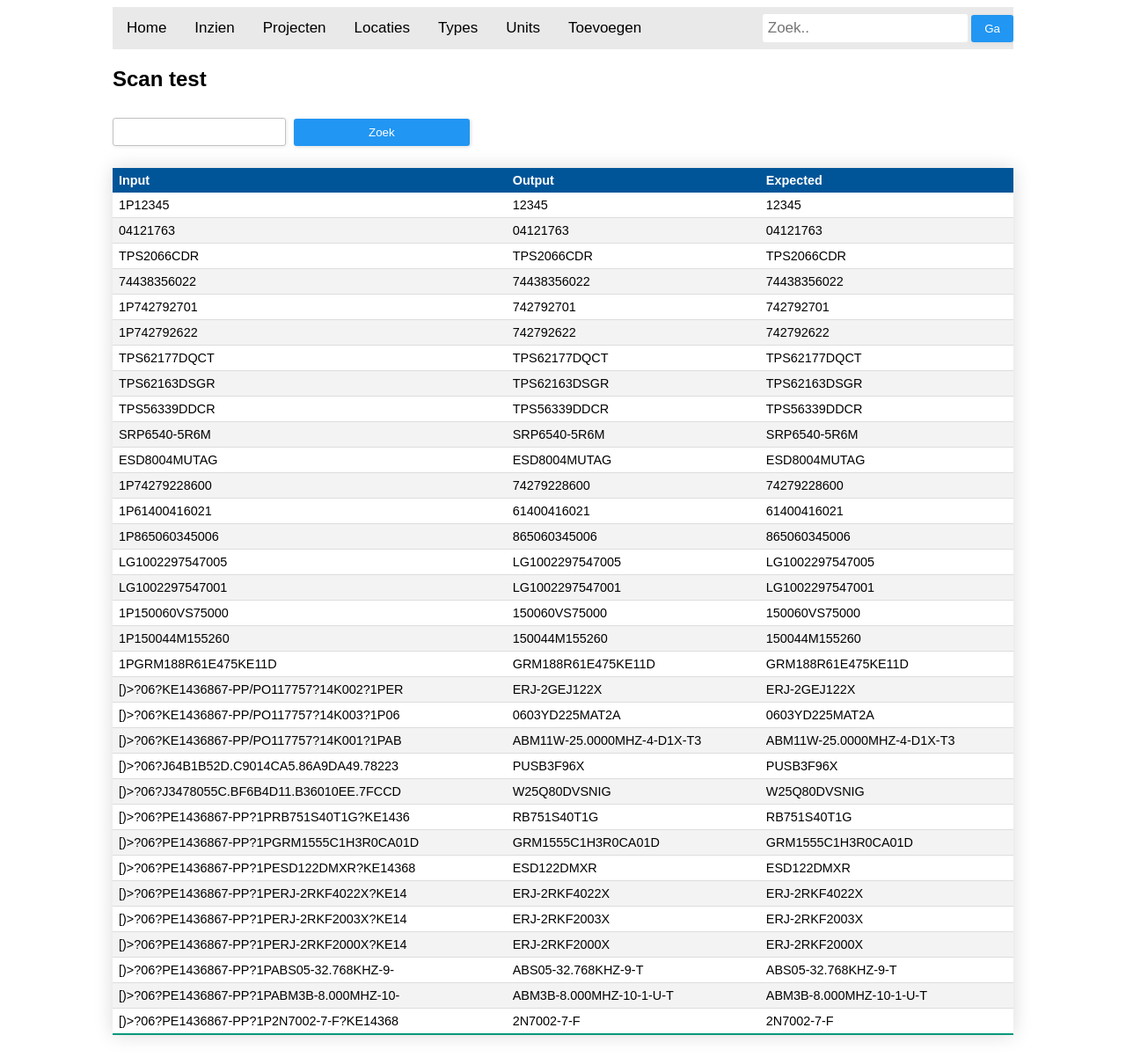
After one commit to jeroenweij/partsDb, a PHP site: page /scan.php in a window 1280 px wide. The commit adds this page. Shown: the whole page at 88% size. Run offline with PHP 8.4, Linux system fonts and the light colour scheme; data that the repository does not hold is empty.

Commit message:
add barcode scanner test

```diff
--- /dev/null
+++ b/scan.php
@@ -0,0 +1,90 @@
+<?php
+
+require('scan2id.php');
+require('nexarAPI.php');
+require('header.php');
+require('mysqlConn.php');
+
+printHeader("Scan test");
+
+?>
+    <form action="scan.php" method="post">
+        <input name="q" type="text" value="" autofocus />&nbsp;
+        <input class="twohndrdpx" name="submit" type="submit" value="Zoek"/>
+    </form>
+<?php
+if (isset($_POST["q"])) {
+    $txt = $_POST['q'];
+    $input = scan2id(validateInput($_POST["q"]));
+
+    echo("<h4>$txt</h4>\n");
+    echo("<h4>$input</h4>\n");
+    echo("<p>[\"$txt\", \"$input\"],</p>\n");
+
+} else {
+
+    $data = [
+        ["1P12345", "12345"],
+        ["04121763", "04121763"],
+        ["TPS2066CDR", "TPS2066CDR"],
+        ["74438356022", "74438356022"],
+        ["1P742792701", "742792701"],
+        ["1P742792622", "742792622"],
+        ["TPS62177DQCT", "TPS62177DQCT"],
+        ["TPS62163DSGR", "TPS62163DSGR"],
+        ["TPS56339DDCR", "TPS56339DDCR"],
+        ["SRP6540-5R6M", "SRP6540-5R6M"],
+        ["ESD8004MUTAG", "ESD8004MUTAG"],
+        ["1P74279228600", "74279228600"],
+        ["1P61400416021", "61400416021"],
+        ["1P865060345006", "865060345006"],
+        ["LG1002297547005", "LG1002297547005"],
+        ["LG1002297547001", "LG1002297547001"],
+        ["1P150060VS75000", "150060VS75000"],
+        ["1P150044M155260", "150044M155260"],
+        ["1PGRM188R61E475KE11D", "GRM188R61E475KE11D"],
+        ["[)>?06?KE1436867-PP/PO117757?14K002?1PERJ-2GEJ122X?PE1436867-PP?Q20?11K069318739?4LCN?1VPanasonic??", "ERJ-2GEJ122X"],
+        ["[)>?06?KE1436867-PP/PO117757?14K003?1P0603YD225MAT2A?PE1436867-PP?Q20?11K069318739?4LCN?1VKyocera AVX??", "0603YD225MAT2A"],
+        ["[)>?06?KE1436867-PP/PO117757?14K001?1PABM11W-25.0000MHZ-4-D1X-T3?PE1436867-PP?Q15?11K069318739?4LTW?1VABRACON??", "ABM11W-25.0000MHZ-4-D1X-T3"],
+        ["[)>?06?J64B1B52D.C9014CA5.86A9DA49.782238A0?P1727-2030-6-ND?1PPUSB3F96X?9D2031?14Z200726?1TCXT130?4LTH?11ZPREPACK?15Z1.0.1?12Z5221964?Q150?13Z0?20Z000000000000000000000000000000000000000000000000000000000000000000000000000000000000000000000000000000000000000000000000000", "PUSB3F96X"],
+        ["[)>?06?J3478055C.BF6B4D11.B36010EE.7FCCD19CCD33?PW25Q80DVSNIG-ND?1PW25Q80DVSNIG?9D2139?14Z210926?1T6122DX100ZL?4LTW?11ZPREPACK?15Z1.0.1?12Z4878496?Q12?13Z0?20Z000000000000000000000000000000000000000000000000000000000000000000000000000000000000000000000000000000000000000", "W25Q80DVSNIG"],
+        ["[)>?06?PE1436867-PP?1PRB751S40T1G?KE1436867-PP?1K77160310?10K91531851?11K1?4LCN?Q25?11ZPICK?12Z964628?13Z229973?20Z0000000000000000000000000000000000000000000000000000000000000000000000000000000000000000000000000000000000000000000000000000000000000000000000000000000000000000000000000000000", "RB751S40T1G"],
+        ["[)>?06?PE1436867-PP?1PGRM1555C1H3R0CA01D?KE1436867-PP?1K77160310?10K91531851?11K1?4LJP?Q30?11ZPICK?12Z3175214?13Z229971?20Z00000000000000000000000000000000000000000000000000000000000000000000000000000000000000000000000000000000000000000000000000000000000000000000000000000000000000000000000", "GRM1555C1H3R0CA01D"],
+        ["[)>?06?PE1436867-PP?1PESD122DMXR?KE1436867-PP?1K77160310?10K91531851?11K1?4LCN?Q24?11ZPICK?12Z8567587?13Z229974?20Z0000000000000000000000000000000000000000000000000000000000000000000000000000000000000000000000000000000000000000000000000000000000000000000000000000000000000000000000000000000", "ESD122DMXR"],
+        ["[)>?06?PE1436867-PP?1PERJ-2RKF4022X?KE1436867-PP?1K77160310?10K91531851?11K1?4LCN?Q20?11ZPICK?12Z194391?13Z233240?20Z00000000000000000000000000000000000000000000000000000000000000000000000000000000000000000000000000000000000000000000000000000000000000000000000000000000000000000000000000000", "ERJ-2RKF4022X"],
+        ["[)>?06?PE1436867-PP?1PERJ-2RKF2003X?KE1436867-PP?1K77160310?10K91531851?11K1?4LCN?Q40?11ZPICK?12Z194254?13Z233242?20Z00000000000000000000000000000000000000000000000000000000000000000000000000000000000000000000000000000000000000000000000000000000000000000000000000000000000000000000000000000", "ERJ-2RKF2003X"],
+        ["[)>?06?PE1436867-PP?1PERJ-2RKF2000X?KE1436867-PP?1K77160310?10K91531851?11K1?4LCN?Q20?11ZPICK?12Z194253?13Z233241?20Z00000000000000000000000000000000000000000000000000000000000000000000000000000000000000000000000000000000000000000000000000000000000000000000000000000000000000000000000000000", "ERJ-2RKF2000X"],
+        ["[)>?06?PE1436867-PP?1PABS05-32.768KHZ-9-T?KE1436867-PP?1K77160310?10K91531851?11K1?4LCN?Q15?11ZPICK?12Z3508069?13Z229968?20Z0000000000000000000000000000000000000000000000000000000000000000000000000000000000000000000000000000000000000000000000000000000000000000000000000000000000000000000000", "ABS05-32.768KHZ-9-T"],
+        ["[)>?06?PE1436867-PP?1PABM3B-8.000MHZ-10-1-U-T?KE1436867-PP?1K77160310?10K91531851?11K1?4LCN?Q15?11ZPICK?12Z1873255?13Z229969?20Z000000000000000000000000000000000000000000000000000000000000000000000000000000000000000000000000000000000000000000000000000000000000000000000000000000000000000000", "ABM3B-8.000MHZ-10-1-U-T"],
+        ["[)>?06?PE1436867-PP?1P2N7002-7-F?KE1436867-PP?1K77160310?10K91531851?11K1?4LCN?Q15?11ZPICK?12Z717800?13Z229972?20Z00000000000000000000000000000000000000000000000000000000000000000000000000000000000000000000000000000000000000000000000000000000000000000000000000000000000000000000000000000000", "2N7002-7-F"],
+
+    ];
+    ?>
+    <table class="styled-table">
+        <thead>
+            <tr>
+                <th>Input</th>
+                <th>Output</th>
+                <th>Expected</th>
+            </tr>
+        </thead>
+        <tbody>
+<?php
+    foreach ($data as $value) {
+        $output = scan2id(validateInput($value[0]));
+        $style="";
+        if( $output != $value[1]){
+            $style="style='color: #ff0000'";
+        }
+
+        echo "<tr>\n";
+        echo("<td $style>".substr($value[0],0,40)."</td>\n");
+        echo("<td $style>$output</td>\n");
+        echo("<td $style>".$value[1]."</td>\n");
+        echo "</tr>\n";
+    }
+
+    echo("</tbody></table>\n");
+}
+
+printFooter();
--- a/scan2id.php
+++ b/scan2id.php
@@ -2,8 +2,16 @@
 
 function scan2id($input)
 {
-    if (strlen($input) > 80 ){
+    if (str_starts_with($input, "[)>") && str_contains($input, "?") ){
         // Data matrix
+        $splitted = explode("?", $input);
+        foreach ($splitted as $value) {
+            if (str_starts_with($value, "1P"))
+            {
+                $input = $value;
+                break;
+            }
+        }
     }
 
     if (str_starts_with($input, "1P"))
```
